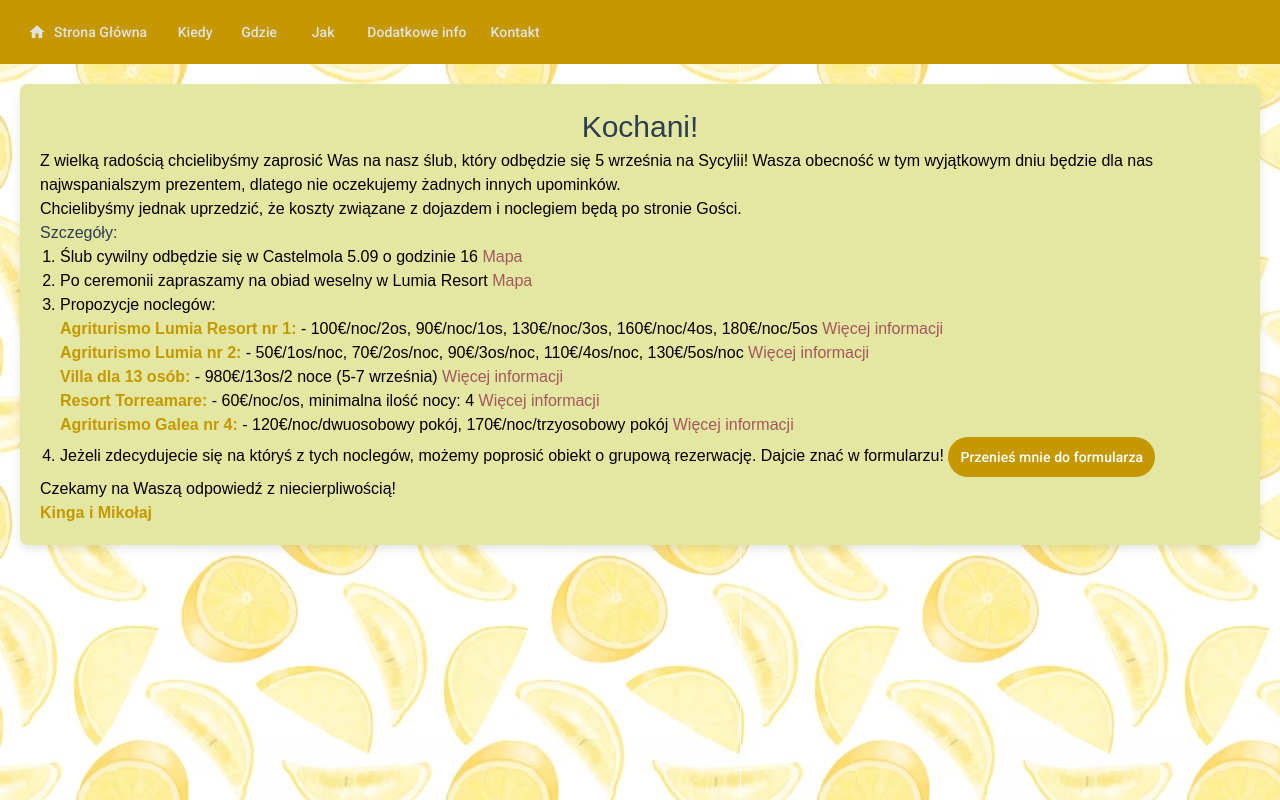
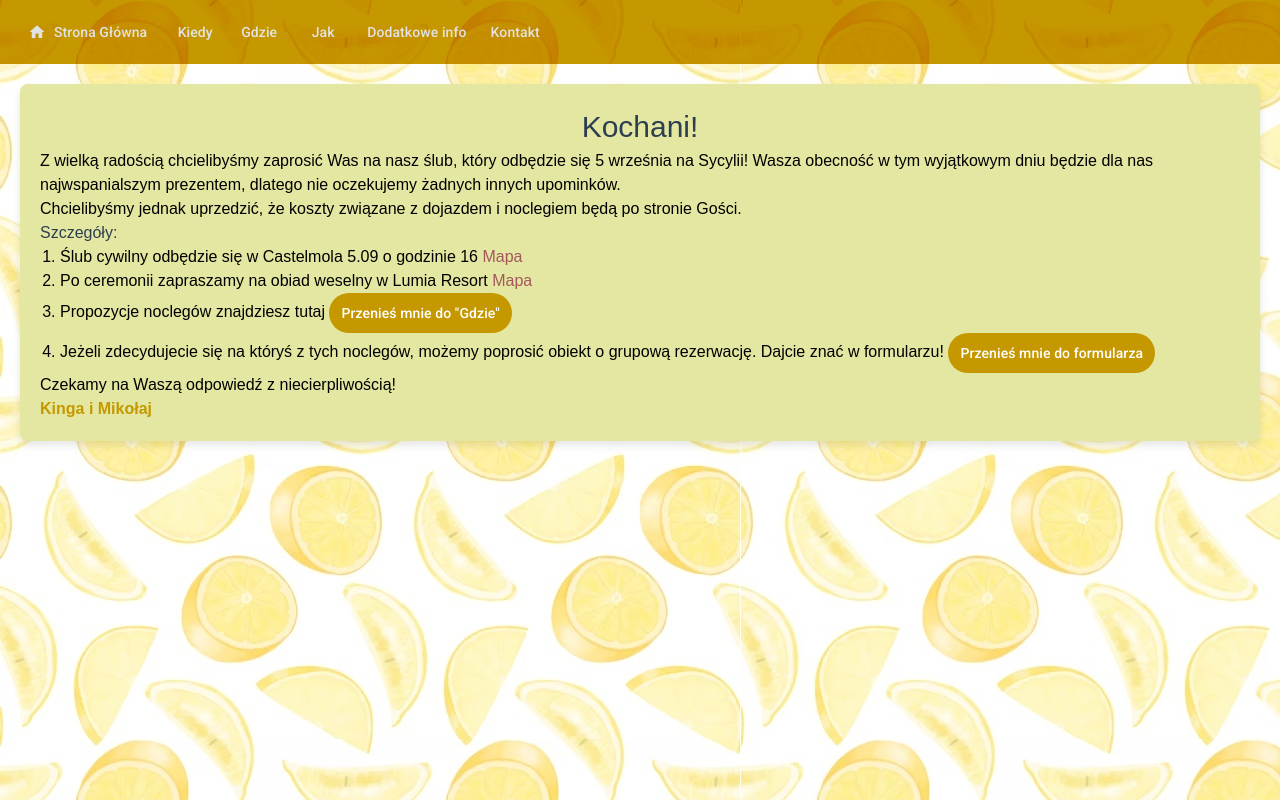
Before and after one commit to miklas96/great-wedding-plan, an Angular app: page / in a window 1280 px wide. Built offline with nearby package versions, Linux system fonts and the light colour scheme.

Commit message:
some fixes and improvements

```diff
--- a/angular.json
+++ b/angular.json
@@ -20,12 +20,11 @@
             "outputPath": "dist/wedding-plan",
             "index": "src/index.html",
             "browser": "src/main.ts",
-            "polyfills": [
-              "zone.js"
-            ],
+            "polyfills": ["zone.js"],
             "tsConfig": "tsconfig.app.json",
             "inlineStyleLanguage": "scss",
             "assets": [
+              "src/assets",
               {
                 "glob": "**/*",
                 "input": "public"
@@ -84,10 +83,7 @@
         "test": {
           "builder": "@angular-devkit/build-angular:karma",
           "options": {
-            "polyfills": [
-              "zone.js",
-              "zone.js/testing"
-            ],
+            "polyfills": ["zone.js", "zone.js/testing"],
             "tsConfig": "tsconfig.spec.json",
             "inlineStyleLanguage": "scss",
             "assets": [
--- a/src/app/contact/contact.component.html
+++ b/src/app/contact/contact.component.html
@@ -12,20 +12,24 @@
     </mat-form-field>
 
     <mat-form-field appearance="fill" class="full-width">
-      <mat-label>Opis</mat-label>
-      <textarea matInput formControlName="description"></textarea>
-    </mat-form-field>
-
-    <mat-form-field appearance="fill" class="full-width">
-      <mat-label>Wybierz opcję</mat-label>
-      <mat-select formControlName="selectedOption">
-        <mat-option *ngFor="let option of options" [value]="option.name">
-          {{ option.name }}
-        </mat-option>
+      <mat-label>Wybierz nocleg</mat-label>
+      <mat-select formControlName="selectedOption" panelClass="dropdown">
+        <ng-container *ngFor="let option of options">
+          @if (option.sleepMode) {
+          <mat-option [value]="option.name">
+            {{ option.name }}
+          </mat-option>
+          }
+        </ng-container>
       </mat-select>
       <mat-error *ngIf="selectedOption?.hasError('required')">
         Wybór opcji jest wymagany.
       </mat-error>
+    </mat-form-field>
+
+    <mat-form-field appearance="fill" class="full-width">
+      <mat-label>Napisz jaka konfiguracja pokoju i ile nocy</mat-label>
+      <textarea matInput formControlName="description"></textarea>
     </mat-form-field>
 
     <button
@@ -34,7 +38,7 @@
       class="send"
       [disabled]="contactForm.invalid"
     >
-      Wyślijjj
+      Wyślij
     </button>
   </form>
 </div>
--- a/src/app/contact/contact.component.scss
+++ b/src/app/contact/contact.component.scss
@@ -32,3 +32,11 @@ button {
   background-color: #fff9a0;
   color: white;
 }
+
+::ng-deep mat-label {
+  color: white !important;
+}
+
+::ng-deep .dropdown.mat-mdc-select-panel {
+  background-color: #a57a05;
+}
--- a/src/app/header/header.component.scss
+++ b/src/app/header/header.component.scss
@@ -6,6 +6,8 @@
   .header-toolbar {
     display: flex;
     background-color: #c59800;
+    background-image: url("./../../assets/cytryn.jpg");
+    background-blend-mode: color-burn;
     justify-content: space-between;
     align-items: center;
     padding: 0 16px;
@@ -34,6 +36,8 @@
   display: flex;
   flex-direction: column;
   background-color: #c59800;
+  background-image: url("./../../assets/cytryn.jpg");
+  background-blend-mode: color-burn;
   position: fixed;
   height: 100%;
   z-index: 100;
--- a/src/app/homepage/homepage.component.html
+++ b/src/app/homepage/homepage.component.html
@@ -29,42 +29,15 @@
       >
     </li>
     <li>
-      Propozycje noclegów:
-      <ul>
-        <li>
-          <strong>Agriturismo Lumia Resort nr 1:</strong>
-          - 100€/noc/2os, 90€/noc/1os, 130€/noc/3os, 160€/noc/4os, 180€/noc/5os
-          <a href="https://www.agriturismolumiaresort.it/" target="_blank"
-            >Więcej informacji</a
-          >
-        </li>
-        <li>
-          <strong>Agriturismo Lumia nr 2:</strong>
-          - 50€/1os/noc, 70€/2os/noc, 90€/3os/noc, 110€/4os/noc, 130€/5os/noc
-          <a href="https://www.lumia.bio/" target="_blank">Więcej informacji</a>
-        </li>
-        <li>
-          <strong>Villa dla 13 osób:</strong>
-          - 980€/13os/2 noce (5-7 września)
-          <a href="https://www.booking.com/Share-omvtkQ" target="_blank"
-            >Więcej informacji</a
-          >
-        </li>
-        <li>
-          <strong>Resort Torreamare:</strong>
-          - 60€/noc/os, minimalna ilość nocy: 4
-          <a href="http://www.torremare.com/" target="_blank"
-            >Więcej informacji</a
-          >
-        </li>
-        <li>
-          <strong>Agriturismo Galea nr 4:</strong>
-          - 120€/noc/dwuosobowy pokój, 170€/noc/trzyosobowy pokój
-          <a href="https://agriturismogalea.it/" target="_blank"
-            >Więcej informacji</a
-          >
-        </li>
-      </ul>
+      Propozycje noclegów znajdziesz tutaj
+      <button
+        mat-button
+        class="contact-form-button"
+        [routerLink]="'where'"
+        routerLinkActive="active"
+      >
+        <a>Przenieś mnie do "Gdzie"</a>
+      </button>
     </li>
     <li>
       Jeżeli zdecydujecie się na któryś z tych noclegów, możemy poprosić obiekt
--- a/src/app/homepage/homepage.component.scss
+++ b/src/app/homepage/homepage.component.scss
@@ -41,3 +41,7 @@ ul {
 strong {
   color: #c59800;
 }
+
+.image-map {
+  width: 100%;
+}
--- a/src/app/types.ts
+++ b/src/app/types.ts
@@ -9,4 +9,6 @@ export type WeddingLocation = {
     isVisible: boolean;
     name?: string;
     description?: string
+    sleepMode: boolean;
+    extendedDescription?: string;
 }
--- a/src/app/where/data.ts
+++ b/src/app/where/data.ts
@@ -5,36 +5,39 @@ export const locations: WeddingLocation[] = [
     iframeSrc: 'https://www.google.com/maps/embed?pb=!1m18!1m12!1m3!1d2011.651830457991!2d15.278519766043118!3d37.86021898852948!2m3!1f0!2f0!3f0!3m2!1i1024!2i768!4f13.1!3m3!1m2!1s0x13141107f83dc243%3A0xf277bcef19529cf5!2sCastello%20di%20Mola!5e0!3m2!1sen!2spl!4v1737737590612!5m2!1sen!2spl',
     name: 'Castelmola',
     isVisible: false,
-    description: 'Ceremonia'
+    description: 'Ceremonia',
+    sleepMode: false
     },
     {
     iframeSrc: "https://www.google.com/maps/embed?pb=!1m18!1m12!1m3!1d3156.355421124516!2d15.197874576301956!3d37.71133441581109!2m3!1f0!2f0!3f0!3m2!1i1024!2i768!4f13.1!3m3!1m2!1s0x1314070009f6dab7%3A0xa05534a93d90b543!2sAgriturismo%20lumia%20resort!5e0!3m2!1sen!2spl!4v1737733159981!5m2!1sen!2spl",
-    name: 'Agriturismo Lumia Resort',
+    name: 'Agroturismo Lumia Resort',
     isVisible: false,
-    description: "Przyjęcie + Nocleg"
+    description: "Przyjęcie + Nocleg",
+    sleepMode: true,
+    extendedDescription: 'Dostępne są 4 pokoje, w których w zależności od wykorzystania są następujące ceny: -100€/noc/2os, -90€/noc/1os, -130€/noc/3os, -160€/noc/4os, -180€/noc/5os minimalna ilość nocy 2 śniadania w cenie'
     },
     {
     iframeSrc: 'https://www.google.com/maps/embed?pb=!1m18!1m12!1m3!1d4619.662379988302!2d15.208618834164197!3d37.7198693193178!2m3!1f0!2f0!3f0!3m2!1i1024!2i768!4f13.1!3m3!1m2!1s0x1313f9b4451856b9%3A0x4816a8850e23e613!2sAgriturismo%20Lumia!5e0!3m2!1sen!2spl!4v1737734844757!5m2!1sen!2spl',
     name: 'Agriturismo Lumia',
     isVisible: false,
-    description: 'Nocleg 2'
+    description: 'Nocleg 2',
+    sleepMode: true,
+    extendedDescription: 'Dostępne jest 8 pokojów, w których w zależności od ilości osób obowiązują następujące ceny: -50€/1os/noc -70€/2os/noc -90€/3os/noc -110€/4os/noc -130€/5os/noc. Minimalna ilość nocy 2 śniadania w cenie'
     },
     {
     iframeSrc: 'https://www.google.com/maps/embed?pb=!1m14!1m8!1m3!1d12623.252206248424!2d15.2085392!3d37.7240658!3m2!1i1024!2i768!4f13.1!3m3!1m2!1s0x1314061817536cc1%3A0x3b71024e3f39ed02!2sV.%20Rocco%20la%20Porta%2C%207%2C%2095018%20Riposto%20CT%2C%20Italy!5e0!3m2!1sen!2spl!4v1737737726205!5m2!1sen!2spl',
     name: 'Villa dla 13 osób',
     isVisible: false,
-    description: 'Nocleg 3'
-    },
-    {
-    iframeSrc: 'https://www.google.com/maps/embed?pb=!1m18!1m12!1m3!1d3156.2422729878676!2d15.205153076302159!3d37.71399071565854!2m3!1f0!2f0!3f0!3m2!1i1024!2i768!4f13.1!3m3!1m2!1s0x131406372e016289%3A0x341620a4ff6396c3!2sResort%20Torremare!5e0!3m2!1sen!2spl!4v1737985783475!5m2!1sen!2spl',
-    name: 'Resort Torreamare',
-    isVisible: false,
-    description: 'Nocleg 4'
+    description: 'Nocleg 3',
+    sleepMode: true,
+    extendedDescription: '980€/13os/2 noce ok 38€/noc/os 5 sypialni (zrobiona wstępnie rezerwacja na bookingu 5-7 września) Pokój nr 1- 3os podwójne + pojedyncze łóżko Pokój nr 2-2os podwójne łóżko Pokój nr 3-2os 2 pojedyncze łóżka Pokój nr 4-2os podwójne łóżko Pokój nr 5- 4os- 2 podwójne łóżka'
     },
     {
     iframeSrc: 'https://www.google.com/maps/embed?pb=!1m18!1m12!1m3!1d3156.1675684127467!2d15.203106876302087!3d37.715744415557445!2m3!1f0!2f0!3f0!3m2!1i1024!2i768!4f13.1!3m3!1m2!1s0x131405f1a9109687%3A0x24d01561d584c860!2sAgriturismo%20Galea!5e0!3m2!1sen!2spl!4v1737985897095!5m2!1sen!2spl',
     name: 'Agriturismo Galea',
     isVisible: false,
-    description: 'Nocleg 5'
+    description: 'Nocleg 5',
+    sleepMode: true,
+    extendedDescription: '120€/noc/pokoj dwusosobowy, 170€/noc pokój trzyosobowy, zostały dwa dwuosobowe, 2 trzyosobowe, min ilość nocy 2 , śniadania w cenie'
     },
 ]
--- a/src/app/where/where.component.html
+++ b/src/app/where/where.component.html
@@ -11,13 +11,14 @@
         <mat-panel-title>
           <h2 [innerHTML]="location.name"></h2>
         </mat-panel-title>
-        <mat-panel-description *ngIf="location?.description">
-          <p [innerHTML]="location?.description"></p>
-        </mat-panel-description>
       </mat-expansion-panel-header>
 
       <!-- Iframe -->
-      <div class="overflow-hidden">
+      <div class="overflow-hidden content-wrapper">
+        <p
+          class="extended-description"
+          [innerHTML]="location.extendedDescription"
+        ></p>
         <iframe
           class="w-full transition-opacity duration-500 ease-in-out"
           [src]="getSafeUrl(location.iframeSrc)"
@@ -30,4 +31,6 @@
       </div>
     </mat-expansion-panel>
   </mat-accordion>
+  <br />
+  <img src="../../assets/map.jpg" class="image-map" alt="image" />
 </div>
--- a/src/app/where/where.component.scss
+++ b/src/app/where/where.component.scss
@@ -1,8 +1,21 @@
-mat-expansion-panel {
-  background-color: #e4e7a1;
+mat-expansion-panel,
+mat-expansion-panel-header {
+  background-color: #e4e7a1 !important;
+}
+
+::ng-deep svg {
+  fill: black !important;
 }
 
 mat-panel-description,
 mat-panel-title {
   color: #c59800;
 }
+
+.content-wrapper {
+  display: flex;
+  flex-direction: column;
+  .extended-description {
+    color: black;
+  }
+}
--- a/src/index.html
+++ b/src/index.html
@@ -5,7 +5,7 @@
     <title>WeddingPlan</title>
     <base href="/" />
     <meta name="viewport" content="width=device-width, initial-scale=1" />
-    <link rel="icon" type="image/x-icon" href="favicon.ico" />
+    <link rel="icon" type="image/x-icon" href="lemon_122997.ico" />
     <link
       href="https://fonts.googleapis.com/css2?family=Roboto:wght@300;400;500&display=swap"
       rel="stylesheet"
```
Also changed, not shown: src/assets/map.jpg (added), 1 other file (tests, documents, lock files or other folders).
